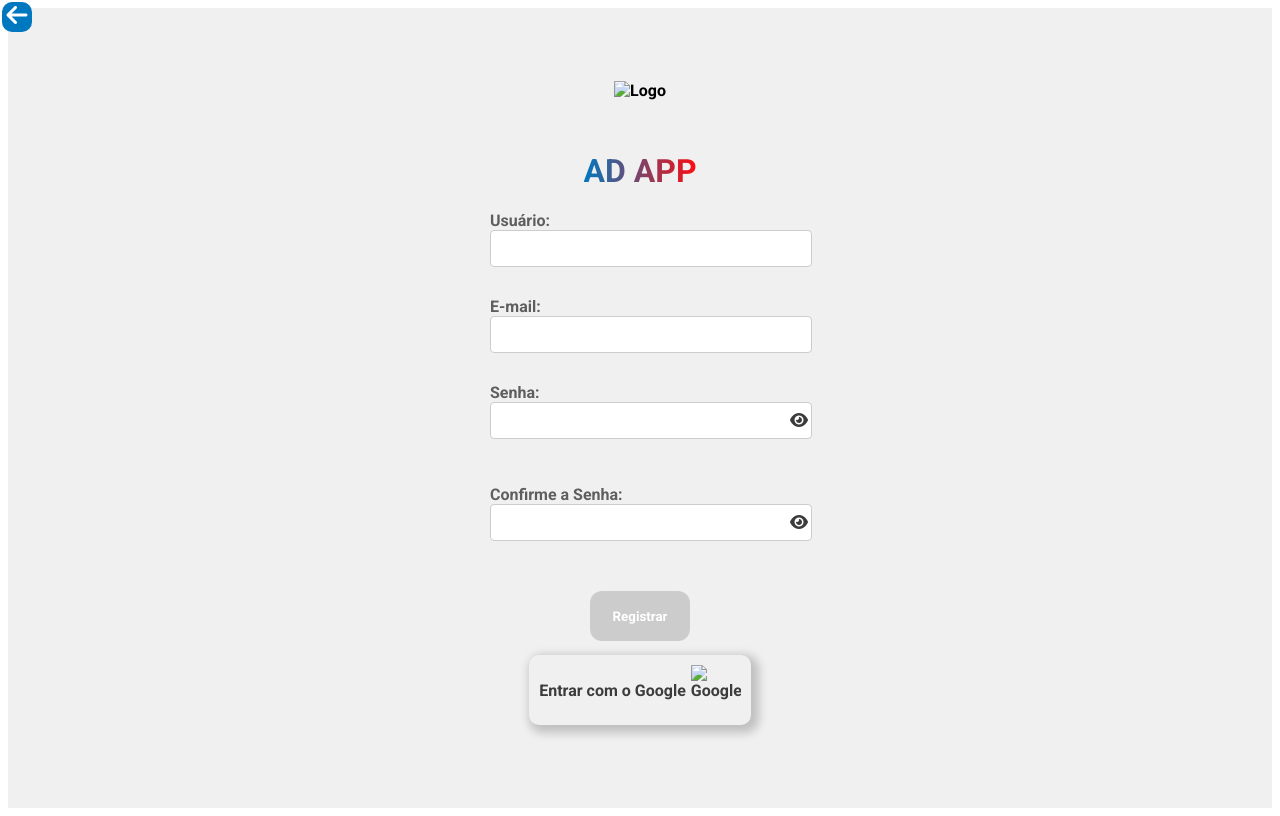
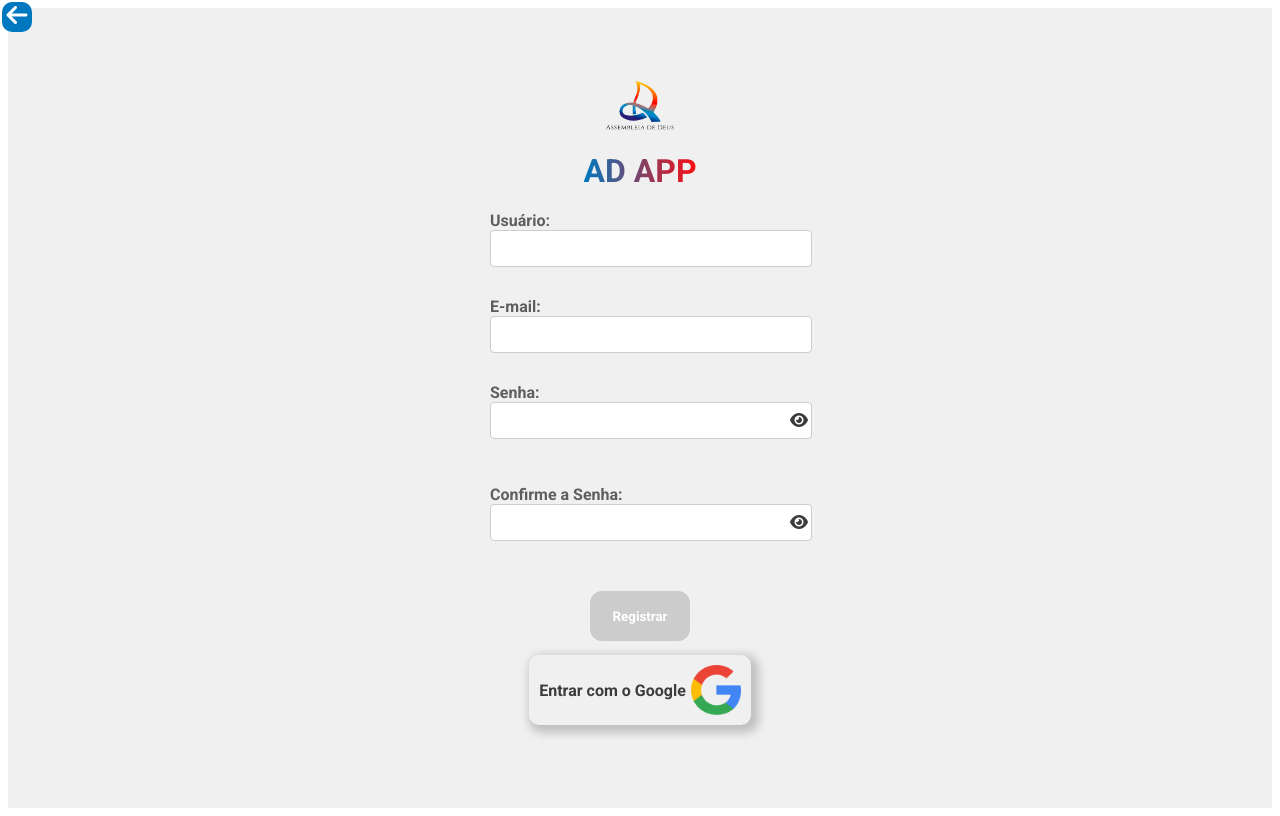
Before and after one commit to joseisaacpy/AD-APP, a plain HTML site: page register.html in a window 1280 px wide. Drawn offline with Linux system fonts and the light colour scheme; the site is published under a folder, as on GitHub Pages, so addresses that start at the root find nothing.

Commit message:
Correção da ramificação dos assets

```diff
--- a/register.html
+++ b/register.html
@@ -10,7 +10,7 @@
     <title>AD APP | Registre-se</title>
 
     <style>
-        img[src="/_assets/LogotipoGoogle.png"] {
+        img[src="./_assets/LogotipoGoogle.png"] {
             width: 50px;
             height: 50px;
             margin-left: 5px;
@@ -52,11 +52,11 @@
 
 <body>
     <div class="loading_background">
-        <img src="/_assets/LogotipoAD.png" alt="Logo" class="logo loading_logo logo_top_left">
+        <img src="./_assets/LogotipoAD.png" alt="Logo" class="logo loading_logo logo_top_left">
     </div>
     <a onclick="history.back()" class="voltar"><i class="fas fa-arrow-left"></i></a>
     <div class="container">
-        <img src="/_assets/LogotipoAD.png" alt="Logo" class="mini_logo">
+        <img src="./_assets/LogotipoAD.png" alt="Logo" class="mini_logo">
         <h1>AD APP</h1>
         <form id="login-form" action="/login" method="POST">
             <div class="input-group">
@@ -81,7 +81,7 @@
             <div class="methods">
                 <div class="method_google">
                     Entrar com o Google
-                    <img src="/_assets/LogotipoGoogle.png" alt="Google" class="google_logo">
+                    <img src="./_assets/LogotipoGoogle.png" alt="Google" class="google_logo">
                 </div>
             </div>
         </form>
```
Also changed, not shown: index.html (+2 -2 lines), recovey.html (+2 -2 lines).
